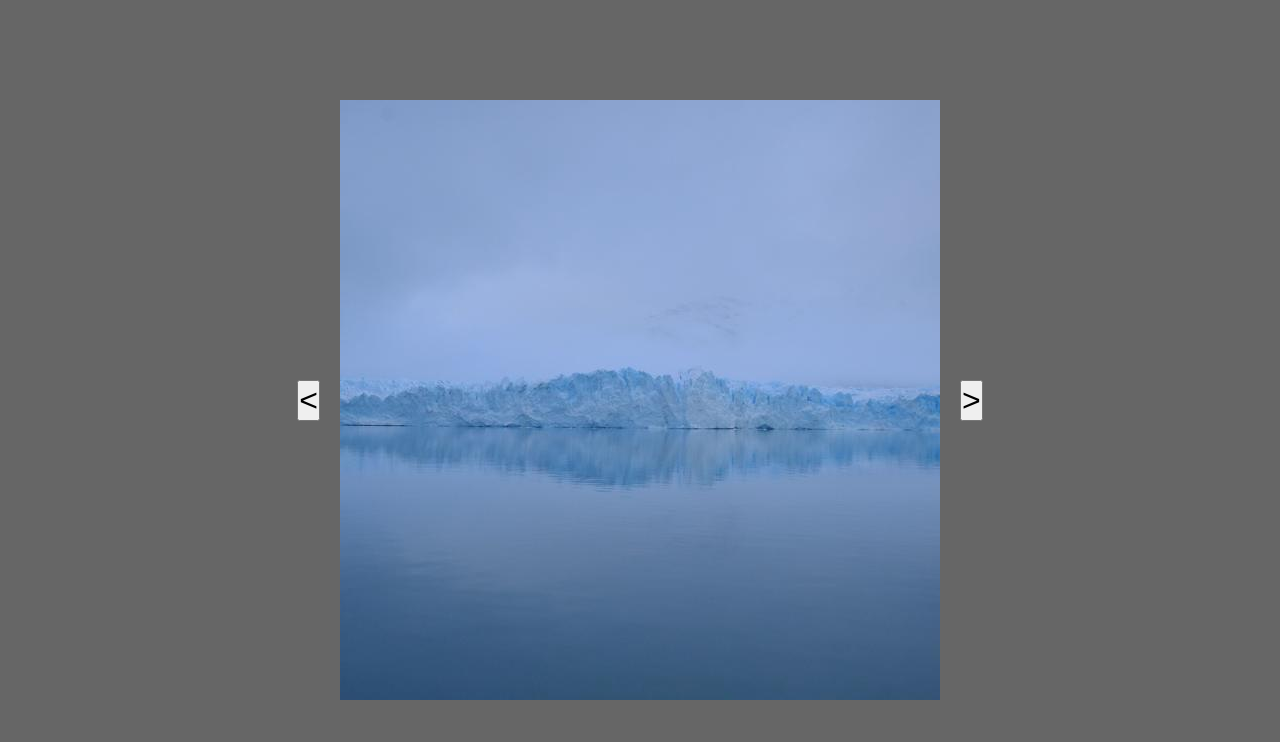
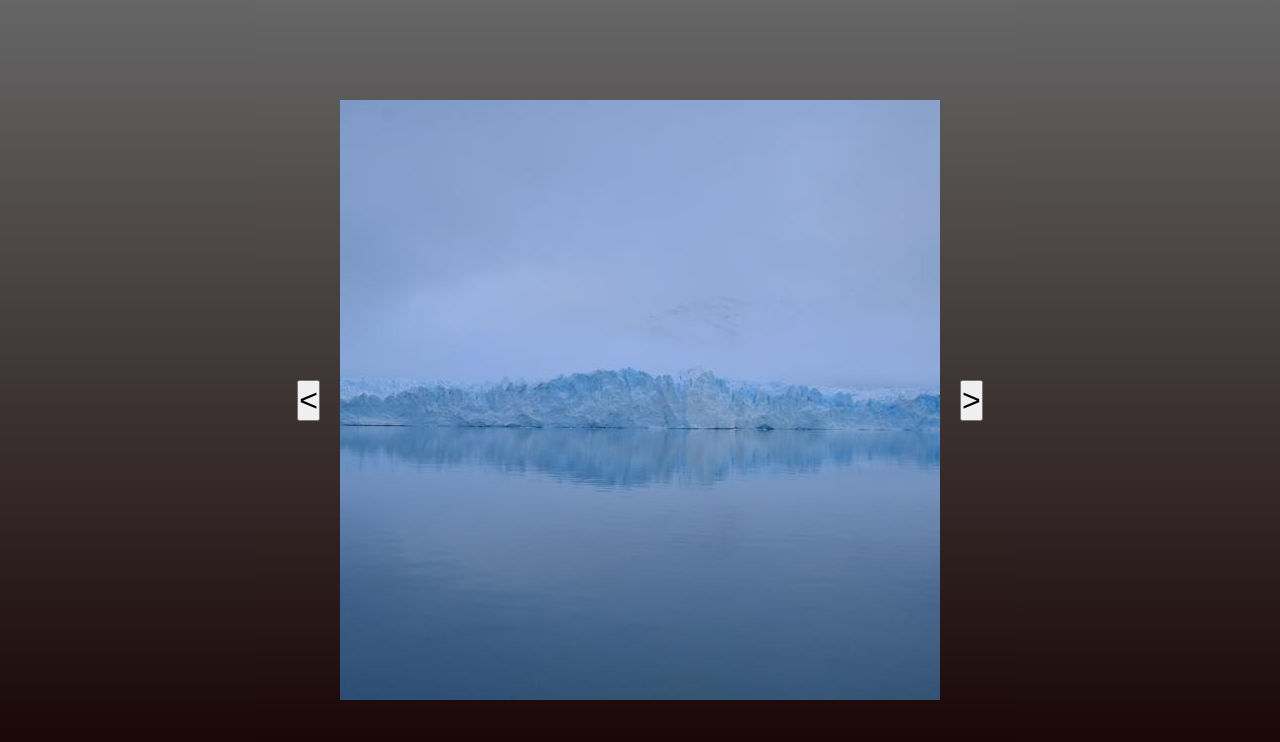
Before and after one commit to lydiamartin22/galeria, a plain HTML site: page index.html in a window 1280 px wide. Drawn offline with Linux system fonts and the light colour scheme.

Commit message:
cambio en el fondo

```diff
--- a/css/estilo.css
+++ b/css/estilo.css
@@ -7,6 +7,7 @@ body{
     display:flex;
     justify-content:center;
     align-items:center;
+    background-image:linear-gradient(to top,#300,#fff);
 }
 .galeria{
     width:450px;
```
